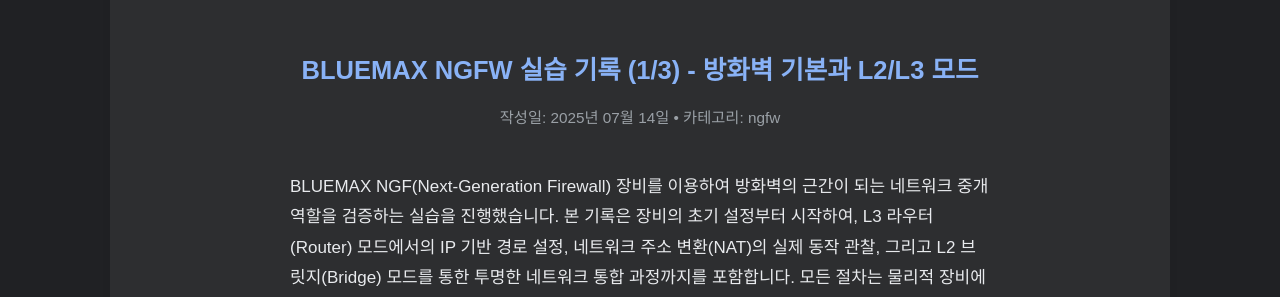
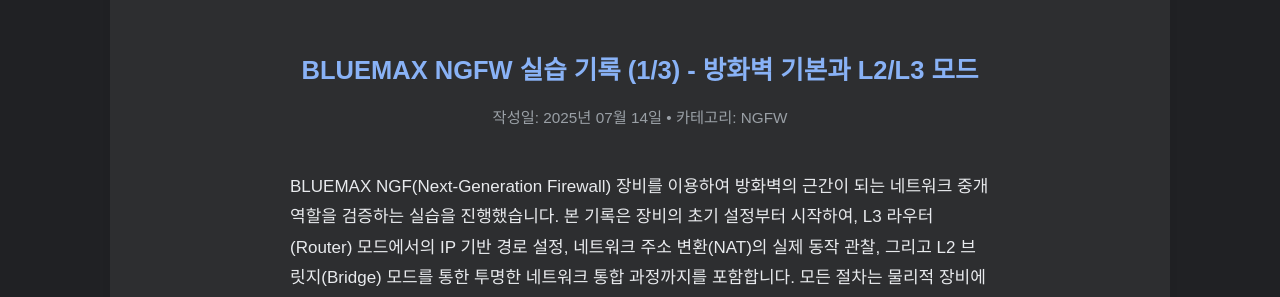
Before and after one commit to HamaP0/HamaP0.github.io, a Jekyll site: the page built from _posts/2025-07-14-NGFW_Training_1.md, in a window 1280 px wide and 900 px high. Shown: the part 135-432 px from the top of the window. Built offline with Jekyll 4.4.1, drawn with Linux system fonts in a browser that asks for light colours; some web fonts are replaced; some of the changed text lies outside the part shown.

```diff
--- a/_posts/2025-07-14-NGFW_Training_1.md
+++ b/_posts/2025-07-14-NGFW_Training_1.md
@@ -2,7 +2,7 @@
 layout: post
 title: BLUEMAX NGFW 실습 기록 (1/3) - 방화벽 기본과 L2/L3 모드
 date: 2025-07-14 17:00:00 +0900
-categories: [ngfw]
+categories: [NGFW]
 tags: [Firewall, BLUEMAX, Routing, NAT, Bridge]
 ---
 
@@ -54,4 +54,5 @@ L3 관련 설정을 모두 제거해야만 L2 브릿지 모드 활성화가 가
 ## 마치며
 1차 실습 기록을 통해 방화벽의 기본적인 네트워크 구성 요소를 확인했습니다. L3 라우터 모드에서 IP 주소와 라우팅 테이블을 기반으로 경로를 제어하는 과정, NAT를 통해 사설과 공인 IP 주소가 변환되는 물리적 동작, 그리고 L2 브릿지 모드에서 IP 설정 없이 투명하게 보안 기능을 적용하는 과정을 검증하며 각 모드의 동작 원리와 차이점을 명확히 구분했습니다.
 
+
 <hr class="short-rule">
```
